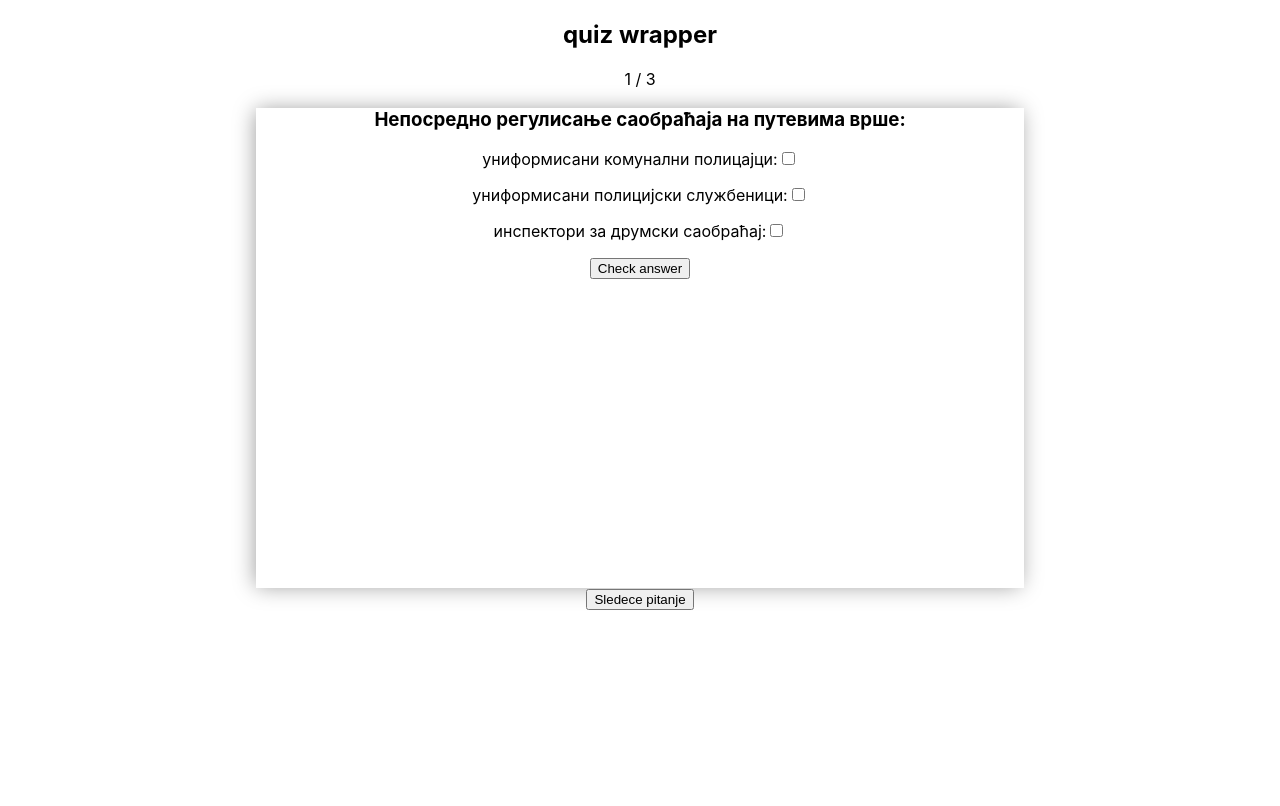
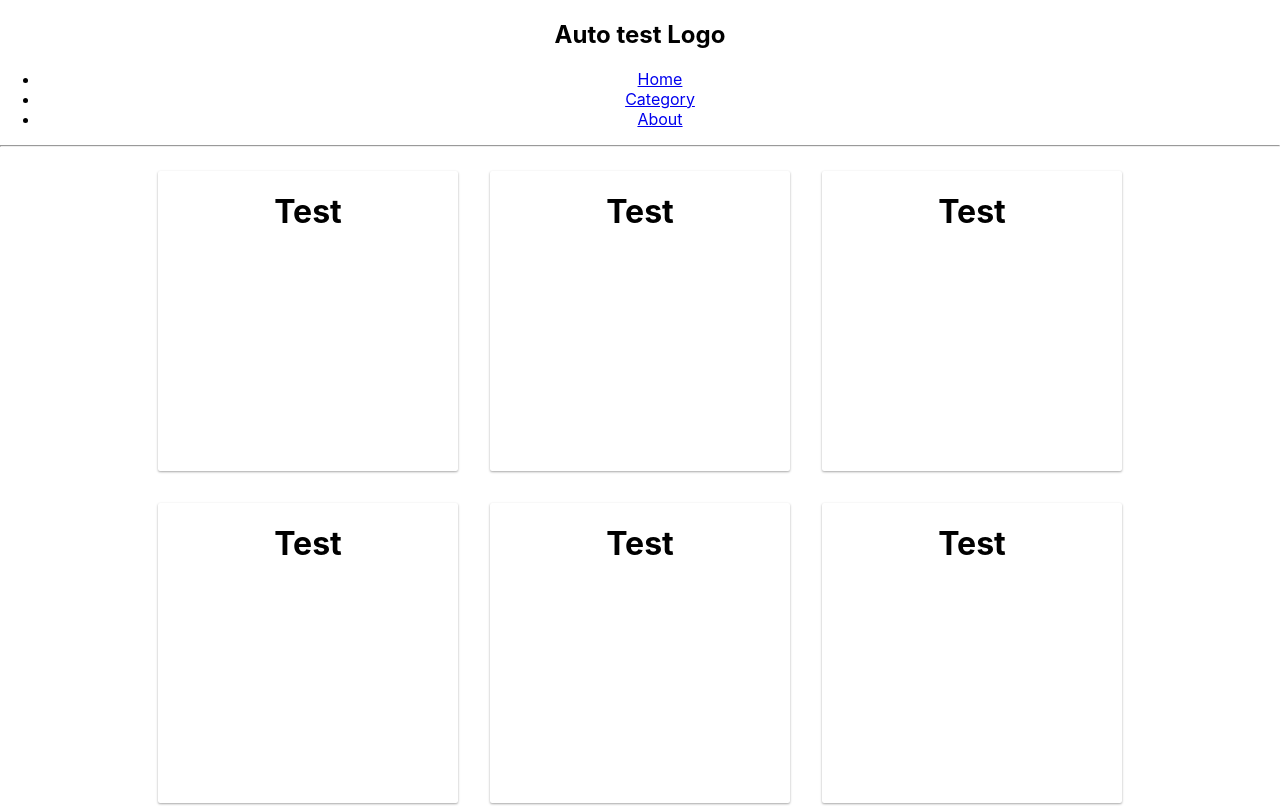
Before and after one commit to HunterJS-bit/react-quiz-app, a React (Create React App) app: page /category in a window 1280 px wide. Shown: the top 806 px of the page. Built offline with nearby package versions, Linux system fonts and the light colour scheme.

Commit message:
added react router, added basic routes

```diff
--- a/package.json
+++ b/package.json
@@ -8,6 +8,7 @@
     "@testing-library/user-event": "^7.2.1",
     "react": "^16.13.1",
     "react-dom": "^16.13.1",
+    "react-router-dom": "^5.1.2",
     "react-scripts": "3.4.1"
   },
   "scripts": {
--- a/src/App.css
+++ b/src/App.css
@@ -10,3 +10,26 @@
   background: #fff;
   box-shadow: -2px 0px 21px -2px rgba(0, 0, 0, 0.4);
 }
+
+.cardList {
+  max-width: 1200px;
+  display: flex;
+  flex-wrap: wrap;
+  justify-content: center;
+  align-items: center;
+  margin: 0 auto;
+}
+.card {
+  background: #fff;
+  border-radius: 2px;
+  display: inline-block;
+  height: 300px;
+  margin: 1rem;
+  position: relative;
+  width: 300px;
+}
+
+.card-1 {
+  box-shadow: 0 1px 3px rgba(0,0,0,0.12), 0 1px 2px rgba(0,0,0,0.24);
+  transition: all 0.3s cubic-bezier(.25,.8,.25,1);
+}
--- a/src/App.js
+++ b/src/App.js
@@ -1,11 +1,41 @@
 import React from 'react';
 import './App.css';
-import QuizWrapper from './components/QuizWrapper';
+import { BrowserRouter as Router, Switch, Route, Link } from 'react-router-dom';
+import Home from './components/Home';
+import CardList from './components/CardList';
+import About from './components/About';
 
 function App() {
 	return (
 		<div className='App'>
-      <QuizWrapper/>
+			<Router>
+				<h2>Auto test Logo</h2>
+				<nav className='navbar navbar-expand-lg navbar-light bg-light'>
+					<ul className='navbar-nav mr-auto'>
+						<li>
+							<Link to={'/'} className='nav-link'>
+								Home{' '}
+							</Link>
+						</li>
+						<li>
+							<Link to={'/category'} className='nav-link'>
+								Category
+							</Link>
+						</li>
+						<li>
+							<Link to={'/about'} className='nav-link'>
+								About
+							</Link>
+						</li>
+					</ul>
+				</nav>
+				<hr />
+				<Switch>
+					<Route exact path='/' component={Home} />
+					<Route path='/category' component={CardList} />
+					<Route path='/about' component={About} />
+				</Switch>
+			</Router>
 		</div>
 	);
 }
--- /dev/null
+++ b/src/components/About.js
@@ -0,0 +1,8 @@
+import React from 'react';
+
+const About = () => {
+
+  return (<p> in about page</p>)
+};
+
+export default About;
--- /dev/null
+++ b/src/components/Card.js
@@ -0,0 +1,15 @@
+import React from 'react';
+import { Route } from 'react-router-dom';
+import Topic from './Topic';
+
+const Card = (props) => {
+	const { index, navigate } = props;
+
+	return (
+		<div className='card card-1' onClick={() => navigate(index + 1)}>
+			<h1> Test </h1>
+		</div>
+	);
+};
+
+export default Card;
--- /dev/null
+++ b/src/components/CardList.js
@@ -0,0 +1,20 @@
+import React from 'react';
+import Card from './Card';
+
+const CardList = ({ history }) => {
+
+	console.log('history', history);
+	const goToPage = (index) => {
+		history.push(`/category/${index}`);
+	};
+
+	return (
+		<div className='cardList'>
+			{[...Array(10)].map((e, i) => {
+				return <Card key={i} index={i} navigate={goToPage}></Card>;
+			})}
+		</div>
+	);
+};
+
+export default CardList;
--- /dev/null
+++ b/src/components/Home.js
@@ -0,0 +1,9 @@
+import React from 'react';
+
+
+const Home = () => {
+
+  return (<p>Im home pageee</p>);
+};
+
+export default Home;
--- /dev/null
+++ b/src/components/Topic.js
@@ -0,0 +1,9 @@
+import React from 'react';
+
+
+const Topic = () => {
+
+    return (<h1>herere is topic</h1>);
+};
+
+export default Topic;
```
Also changed, not shown: src/index.js (+11 -11 lines), src/components/404.js (added), 1 other file (tests, documents, lock files or other folders).
